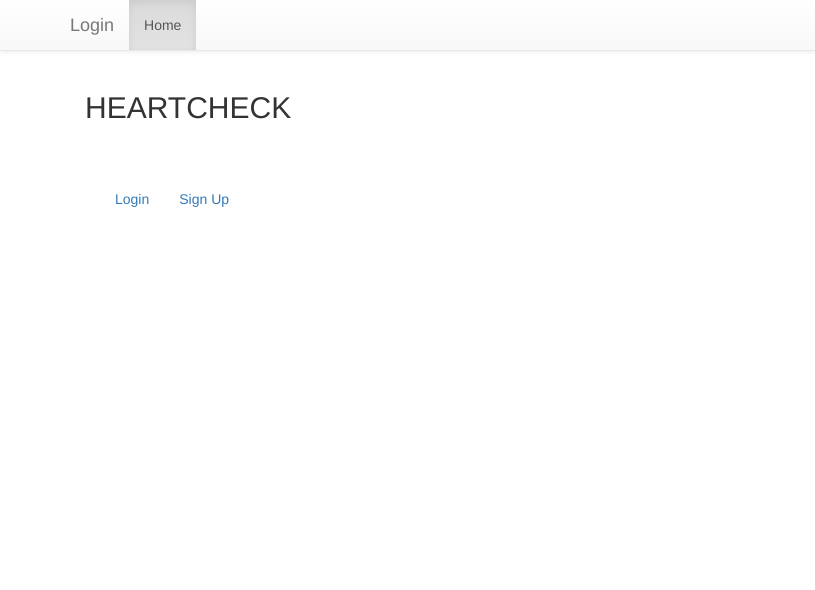
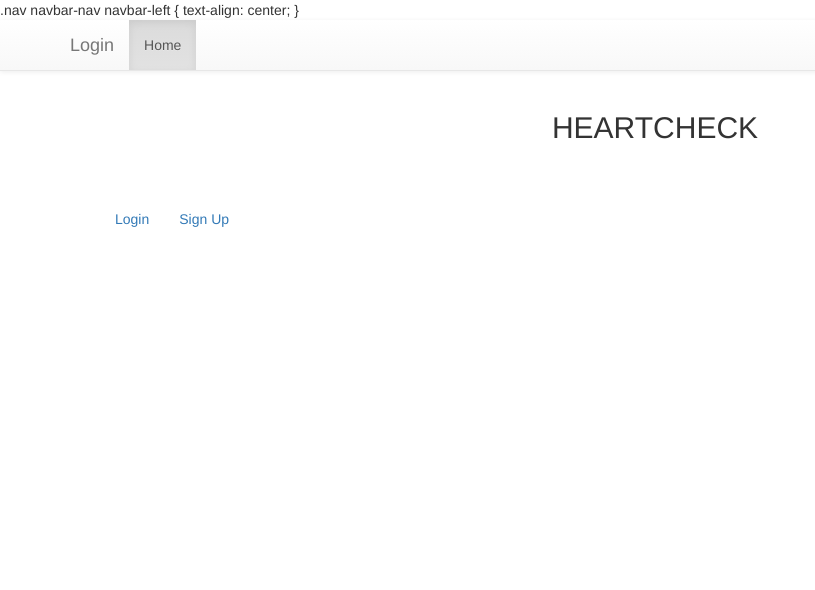
Before and after one commit to vtutti/loginn, a PHP site: page / in a window 1280 px wide. Shown: the top 590 px of the page, without its empty margins (0-815 px from the left). Run offline with PHP 8.4, Linux system fonts and the light colour scheme; data that the repository does not hold is empty; some libraries are stand-ins or nearby versions.

Commit message:
Update index.php

```diff
--- a/login/index.php
+++ b/login/index.php
@@ -3,12 +3,16 @@ session_start();
 include('header.php');
 include_once("db_connect.php");
 ?>
-<title>HEARTCHECK </title>
+.nav navbar-nav navbar-left {
+
+  text-align: center;
+}
+<title style="text-align:center">HEARTCHECK </title>
 <script type="text/javascript" src="script/ajax.js"></script>
 <?php include('container.php');?>
 
 <div class="container">
-	<h2>HEARTCHECK </h2>
+	<h2 style="text-align:center">HEARTCHECK </h2>
 
 		<br>
 		<br>
```
